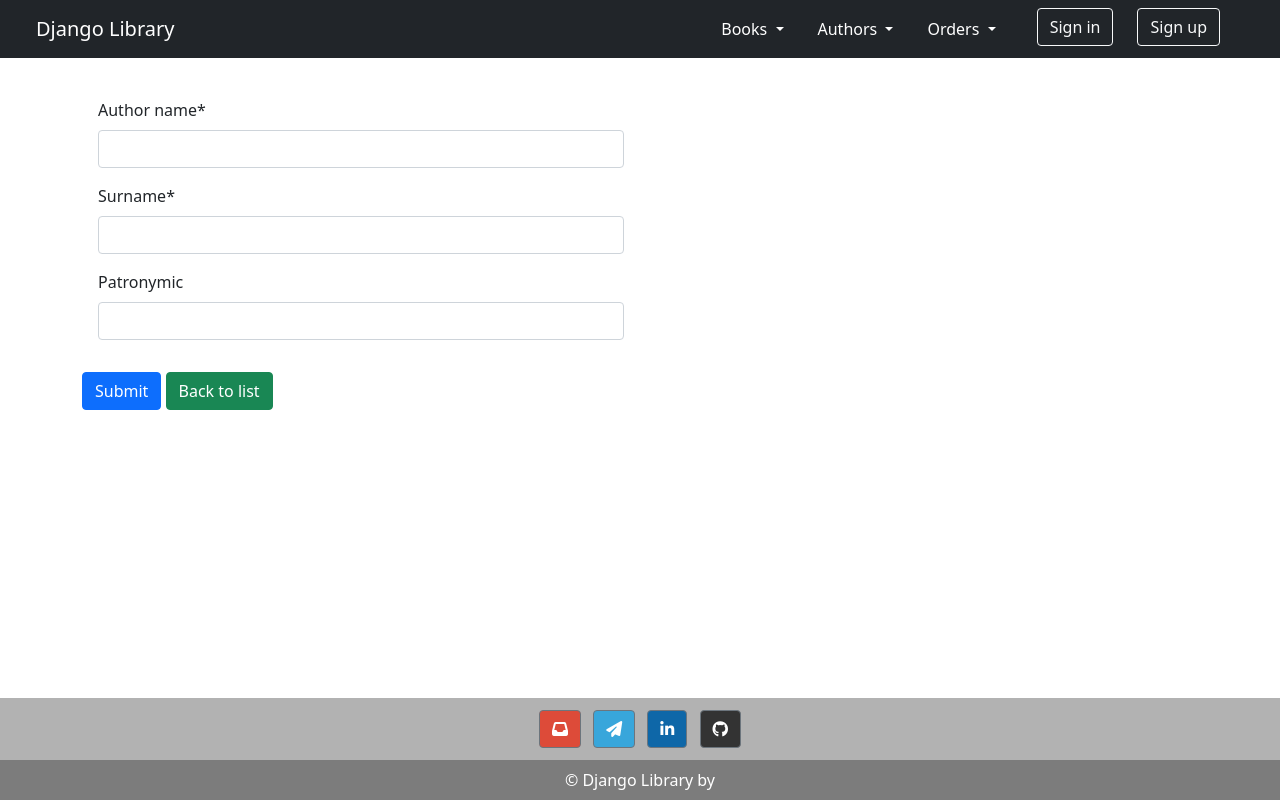
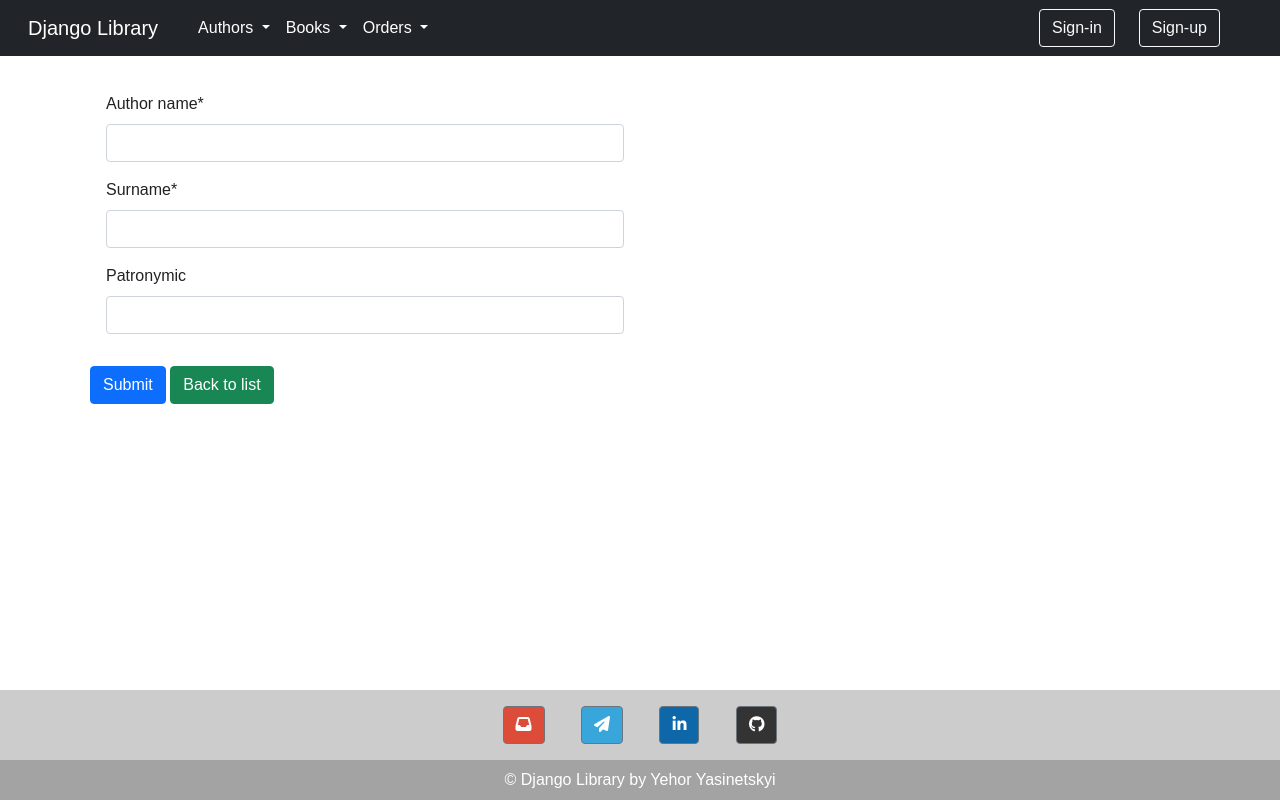
Before and after one commit to yasegor/DjangoLibrary, a Django app: page /authors/create/ in a window 1280 px wide. Run offline with Django 4.2, Linux system fonts and the light colour scheme; tables that the repository leaves empty hold one stand-in row (values such as "Sample post"); some libraries are stand-ins or nearby versions.

```diff
--- a/library/urls.py
+++ b/library/urls.py
@@ -35,7 +35,7 @@ urlpatterns = [
     path('', views.index, name='index'),
     path('admin/', admin.site.urls),
     path('books/', include('book.urls')),
-    path('order/', include('order.urls')),
+    path('orders/', include('order.urls')),
     path('authors/', include('author.urls')),
     path('api/v1/', include(router.urls)),
 ]
--- a/templates/base.html
+++ b/templates/base.html
@@ -1,13 +1,8 @@
 <!DOCTYPE html>
 <html lang="en">
-
 <head>
     {% block head %}
-
         <title>Library</title>
-        <link rel="stylesheet" href="https://cdn.jsdelivr.net/npm/bootstrap@4.6.2/dist/css/bootstrap.min.css"
-              integrity="sha384-xOolHFLEh07PJGoPkLv1IbcEPTNtaed2xpHsD9ESMhqIYd0nLMwNLD69Npy4HI+N"
-              crossorigin="anonymous">
         <link href="https://cdn.jsdelivr.net/npm/bootstrap@5.0.1/dist/css/bootstrap.min.css" rel="stylesheet"
               integrity="sha384-+0n0xVW2eSR5OomGNYDnhzAbDsOXxcvSN1TPprVMTNDbiYZCxYbOOl7+AMvyTG2x"
               crossorigin="anonymous">
@@ -15,85 +10,127 @@
                 integrity="sha384-MrcW6ZMFYlzcLA8Nl+NtUVF0sA7MsXsP1UyJoMp4YLEuNSfAP+JcXn/tWtIaxVXM"
                 crossorigin="anonymous"></script>
         <script src="https://kit.fontawesome.com/1edd52e45b.js" crossorigin="anonymous"></script>
+        <style>
+            /*============ Reset styles =============*/
+            * {
+                margin: 0;
+            }
+
+            html, body {
+                height: 100%;
+            }
+
+            /*============ Main styles =============*/
+            body {
+                background: #ffffff;
+                color: #222222;
+                font-family: Arial, Helvetica, sans-serif;
+            }
+
+            .content {
+                box-sizing: border-box;
+                padding: 20px;
+                width: 100%;
+            }
+
+            .content p {
+                margin: 10px 0;
+                font-size: 16px;
+                line-height: 1.8;
+            }
+
+            body {
+                display: flex;
+                flex-direction: column;
+            }
+
+            .content {
+                flex-grow: 1;
+            }
+        </style>
     {% endblock %}
 </head>
-
 <body>
 <nav class="navbar navbar-expand-lg navbar-dark bg-dark">
-    <div class="container-fluid">
-        <a class="navbar-brand mx-2" href="/">Django Library</a>
-        <div class="navbar-nav" id="navbarSupportedContent">
-            <ul class="navbar-nav justify-content-center mb-2 mb-md-0"> <!-- Тут надо центрировать!!!-->
-                <li class="nav-item mx-2">
-                    <div class="dropdown">
-                        <button class=" nav-link active btn dropdown-toggle" type="button" id="dropdownMenuButton1"
-                                data-bs-toggle="dropdown" aria-expanded="false">
-                            Books
-                        </button>
-                        <ul class="dropdown-menu" aria-labelledby="dropdownMenuButton1">
-                            <li><a class="dropdown-item" href="/books/">List of books</a></li>
-                            <li><a class="dropdown-item" href="/books/create/">Add new book</a></li>
-                        </ul>
-                    </div>
+    <div class="container-fluid mx-3">
+        <a class="navbar-brand" href="/">Django Library</a>
+        <button class="navbar-toggler" type="button" data-bs-toggle="collapse" data-bs-target="#navbarSupportedContent"
+                aria-controls="navbarSupportedContent" aria-expanded="false" aria-label="Переключатель навигации">
+            <span class="navbar-toggler-icon"></span>
+        </button>
+        <div class="collapse navbar-collapse mx-3" id="navbarSupportedContent">
+            <ul class="navbar-nav me-auto mb-2 mb-lg-0">
+                <li class="nav-item dropdown">
+                    <a class="nav-link dropdown-toggle active" href="#" role="button" data-bs-toggle="dropdown"
+                       aria-expanded="false">
+                        Authors
+                    </a>
+                    <ul class="dropdown-menu">
+                        <li><a class="dropdown-item" href="/authors/">List of authors</a></li>
+                        <li>
+                            <hr class="dropdown-divider">
+                        </li>
+                        <li><a class="dropdown-item" href="/authors/create/">Add new author</a></li>
+                    </ul>
                 </li>
-                <li class="nav-item mx-2">
-                    <div class="dropdown">
-                        <button class=" nav-link active btn dropdown-toggle" type="button" id="dropdownMenuButton1"
-                                data-bs-toggle="dropdown" aria-expanded="false">
-                            Authors
-                        </button>
-                        <ul class="dropdown-menu" aria-labelledby="dropdownMenuButton1">
-                            <li><a class="dropdown-item" href="/authors/">List of authors</a></li>
-                            <li><a class="dropdown-item" href="/authors/create/">Add new author</a></li>
-                        </ul>
-                    </div>
+                <li class="nav-item dropdown">
+                    <a class="nav-link dropdown-toggle active" href="#" role="button" data-bs-toggle="dropdown"
+                       aria-expanded="false">
+                        Books
+                    </a>
+                    <ul class="dropdown-menu">
+                        <li><a class="dropdown-item" href="/books/">List of books</a></li>
+                        <li>
+                            <hr class="dropdown-divider">
+                        </li>
+                        <li><a class="dropdown-item" href="/books/create/">Add new book</a></li>
+                    </ul>
                 </li>
-                <li class="nav-item mx-2">
-                    <div class="dropdown">
-                        <button class="nav-link active btn dropdown-toggle" type="button" id="dropdownMenuButton1"
-                                data-bs-toggle="dropdown" aria-expanded="false">
-                            Orders
-                        </button>
-                        <ul class="dropdown-menu" aria-labelledby="dropdownMenuButton1">
-                            <li><a class="dropdown-item" href="{% url 'order_list' %}">List of orders</a></li>
-                            <li><a class="dropdown-item" href="{% url 'order_create' %}">Add new order</a></li>
-                        </ul>
-                    </div>
+                <li class="nav-item dropdown">
+                    <a class="nav-link dropdown-toggle active" href="#" role="button" data-bs-toggle="dropdown"
+                       aria-expanded="false">
+                        Orders
+                    </a>
+                    <ul class="dropdown-menu">
+                        <li><a class="dropdown-item" href="/orders/">List of orders</a></li>
+                        <li>
+                            <hr class="dropdown-divider">
+                        </li>
+                        <li><a class="dropdown-item" href="/orders/create/">Add new order</a></li>
+                    </ul>
                 </li>
             </ul>
-            <ul class="nav justify-content-end mx-3">
+            <ul class="nav justify-content-end">
                 <li class="nav-item mx-2">
                     <div>
                         <button class="btn btn-outline-light" type="button" aria-expanded="false">
-                            Sign in
+                            Sign-in
                         </button>
                     </div>
                 </li>
                 <li class="nav-item mx-3">
                     <div>
                         <button class="btn btn-outline-light" type="button" aria-expanded="false">
-                            Sign up
+                            Sign-up
                         </button>
                     </div>
                 </li>
             </ul>
-
         </div>
     </div>
 </nav>
-<br>
-<div class="container">
+<div class="content container">
     {% block content %}
     {% endblock %}
 </div>
 <div>
-    <footer class="text-center text-white fixed-bottom" style="background-color: rgba(0, 0, 0, 0.3);">
+    <footer class="text-center text-white" style="background-color: rgba(0, 0, 0, 0.2);">
         <div class="container p-2 pb-0">
             <section class="mb-2">
 
                 <!-- Gmail -->
                 <a
-                        class="btn btn-secondary btn-floating m-1"
+                        class="btn btn-secondary btn-floating mx-3 my-2"
                         style="background-color: #dd4b39;"
                         href="mailto:asineckijegor@gmail.com"
                         role="button"
@@ -103,17 +140,17 @@
 
                 <!-- Telegram -->
                 <a
-                        class="btn btn-secondary btn-floating m-1"
+                        class="btn btn-secondary btn-floating mx-3 my-2"
                         style="background-color: #38a6db;"
                         href="https://t.me/import_error"
                         role="button"
                         target="_blank">
-                    <i class="fa-solid fa-paper-plane"></i></i>
+                    <i class="fa-solid fa-paper-plane"></i>
                 </a>
 
                 <!-- Linkedin -->
                 <a
-                        class="btn btn-secondary btn-floating m-1"
+                        class="btn btn-secondary btn-floating mx-3 my-2"
                         style="background-color: #0E67A8;"
                         href="https://www.linkedin.com/in/yasegor/"
                         role="button"
@@ -122,7 +159,7 @@
                 ></a>
                 <!-- Github -->
                 <a
-                        class="btn btn-secondary btn-floating m-1"
+                        class="btn btn-secondary btn-floating mx-3 my-2"
                         style="background-color: #333333;"
                         href="https://github.com/yasegor"
                         role="button"
@@ -132,11 +169,10 @@
             </section>
         </div>
 
-        <div class="text-center p-2" style="background-color: rgba(0, 0, 0, 0.3);">
-            © Django Library by <!-- Yehor Yasinetskyi -->
+        <div class="text-center p-2" style="background-color: rgba(0, 0, 0, 0.2);">
+            © Django Library by Yehor Yasinetskyi
         </div>
     </footer>
 </div>
 </body>
-
 </html>
```
